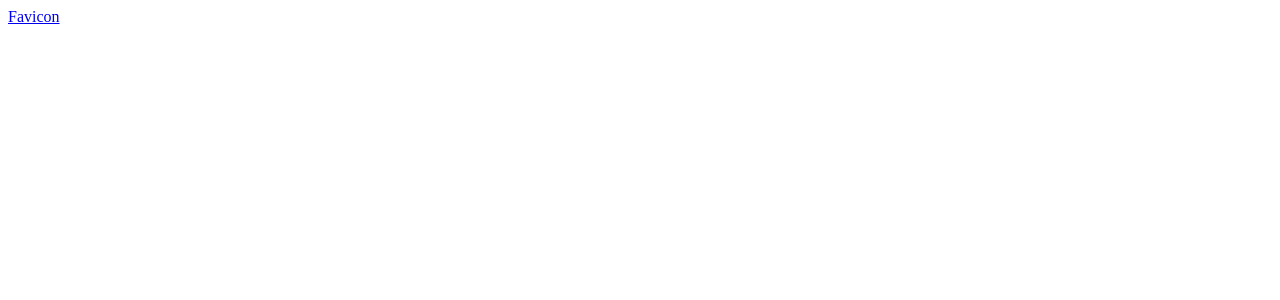
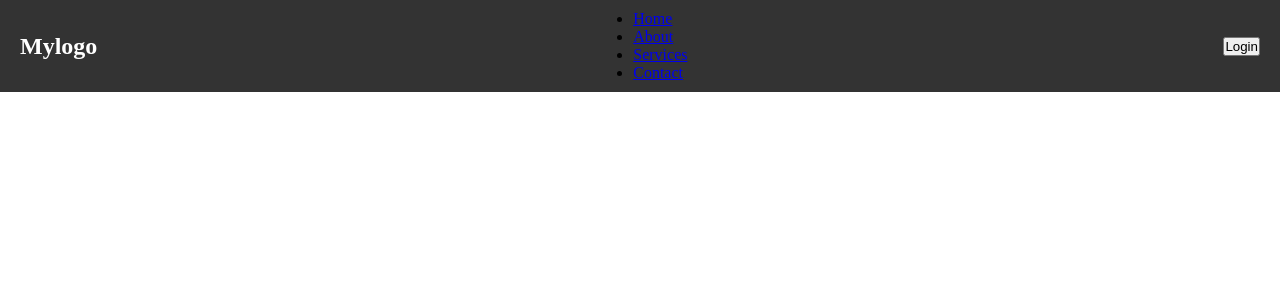
Before and after one commit to karanjoshi-kj/REACT, a React (Vite) app in the folder demo/: page / in a window 1280 px wide. Before the commit this address had no page. Shown: the top 300 px of the page. Built offline with nearby package versions, Linux system fonts and the light colour scheme.

Commit message:
QUESTION PRATICE

```diff
--- a/demo/src/App.jsx
+++ b/demo/src/App.jsx
@@ -1,47 +1,17 @@
-import React from 'react'
-import { BrowserRouter as Router, Routes, Route, Link } from "react-router-dom"
-import { Helmet, HelmetProvider } from 'react-helmet-async'
-import HelmetComponent from './components/Helmets/HelmetComponent'
-import Favicon from './components/Helmets/Favicon'
-// import About from './components/Helmets/About'
-// import Services from './components/Helmets/Services'
-// import Usemeta from './components/Helmets/Usemeta'
-// import Vision from './components/Helmets/Vision'
-// import Contact from './components/Helmets/Contact'
+import React from 'react';
+import Question from './components/navbar1/Question';
+import { BrowserRouter, Route, Routes } from 'react-router-dom'; // <-- BrowserRouter add kiya
+import Aboutus from './components/pages/Aboutus';
 
 const App = () => {
   return (
-       <HelmetProvider>
-      <Router>
-        <Helmet>
-          <title>Default- Coaching App</title>
-          <meta name="description" content="Coaching application" />
-        </Helmet>
-        <nav>
-          <Link to="/favicon">Favicon</Link><br/>
-          {/* <Link to="/usemeta">Meta</Link><br/> */}
-          {/* <Link to="/">Home<HelmetComponent /></ Link><br/> */}
-          {/* <Link to="/contact">Contact</Link><br/>             */}
-          {/* <Link to="/about">About</Link><br/>             */}
-          {/* <Link to="/about/vision">Vision</Link><br/>             */}
-          {/* <Link to="/services">Services</Link><br/>             */}
-          {/* <Link to="https://nlp.nexterp.in/nlp/nlp/v1/home/collaboration-dashboard">About | ON WEBSITE </Link><br/> */}
-          {/* <a href="https://nlp.nexterp.in/nlp/nlp/v1/home/collaboration-dashboard" target="_blank" rel="noopener noreferrer">External Link  |ERP  </a> */}
-        </nav>
-        <Routes>
-          {/* <Route path="/" element={<HelmetComponent />} /> */}
-          {/* <Route path="/contact" element={<Contact />} /> */}
-          {/* <Route path="/about" element={<About />} /> */}
-          {/* <Route path="/about/vision" element={<Vision />} /> */}
-          {/* <Route path="/services" element={<Services />} /> */}
-          {/* <Route path="*" element={<Error404 />} /> */}
-          {/* <Route path="/usemeta" element={<Usemeta />} /> */}
-          <Route path="/favicon" element={<Favicon title="My App" description="My app description" keyword="my, app, keywords" favicon="https://cdn-icons-png.flaticon.com/512/1041/1041888.png" />} />
-        </Routes>
-      </Router>
-    </HelmetProvider>
+    <BrowserRouter> {/* <-- Yahan start kiya */}
+      <Routes>
+        <Route path="/" element={<Question />} />
+        <Route path="/about" element={<Aboutus />} />
+      </Routes>
+    </BrowserRouter>
+  );
+};
 
-  )
-}
-
-export default App
+export default App;
--- /dev/null
+++ b/demo/src/components/navbar1/Question.css
@@ -0,0 +1,20 @@
+*{
+    margin: 0;
+    padding: 0;
+}
+
+.navbar {
+    display: flex;
+    justify-content: space-between;
+    align-items: center;
+    background-color: #333;
+    padding: 10px 20px;
+}
+.logo {
+    color: #fff;
+    font-size: 24px;
+    font-weight: bold;
+}
+.nav-links{
+
+}
--- /dev/null
+++ b/demo/src/components/navbar1/Question.jsx
@@ -0,0 +1,18 @@
+import React from 'react'
+import './Question.css'
+const Question = () => {
+  return (
+      <nav className="navbar">
+        <div className="logo">Mylogo</div>
+        <ul className="nav-links">
+            <li><a href="/">Home</a></li>
+            <li><a href="/about">About</a></li>
+            <li><a href="/services">Services</a></li>
+            <li><a href="/contact">Contact</a></li>
+        </ul>
+        <button className="btn">Login</button>
+      </nav>
+  )
+}
+
+export default Question
--- /dev/null
+++ b/demo/src/components/pages/Aboutus.jsx
@@ -0,0 +1,11 @@
+import React from 'react'
+
+const Aboutus = () => {
+  return (
+    <div>
+      <h1>ABOUT US</h1>
+    </div>
+  )
+}
+
+export default Aboutus
```
Also changed, not shown: demo/src/components/Common/Pagenotfound.jsx (added, +11 -0 lines).
